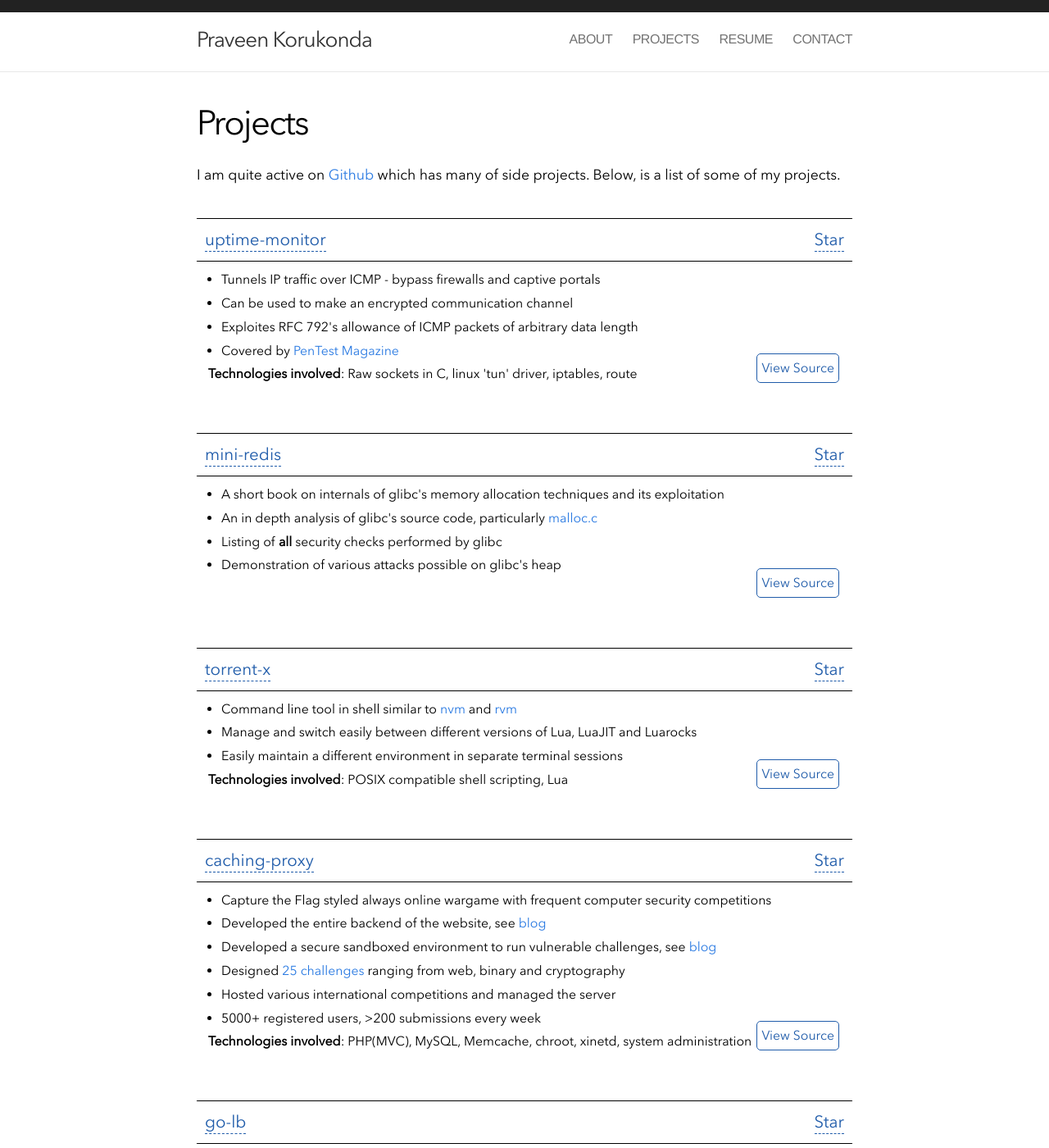
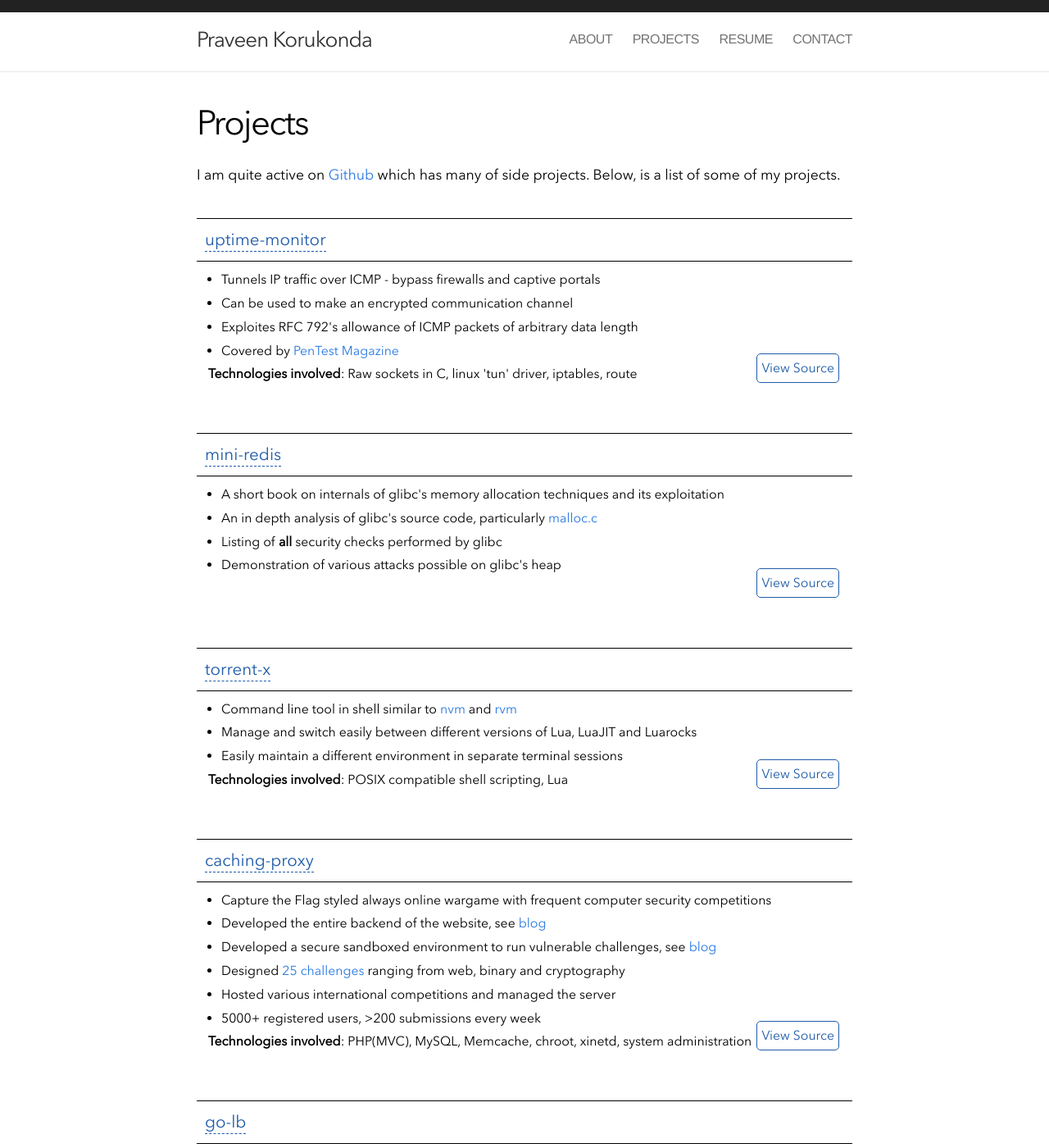
Before and after one commit to kpraveenkumar19/kpraveenkumar19.github.io, a Jekyll site: the page built from projects.html, in a window 1280 px wide and 1400 px high. Shown: the whole window at 82% size. Built offline with Jekyll 4.4.1, drawn with Linux system fonts in a browser that asks for light colours; nearby versions of some CDN libraries.

Commit message:
Update Projects

```diff
--- a/projects.html
+++ b/projects.html
@@ -14,15 +14,6 @@ title: Projects
       <div class="project">
         <div class="project-name">
           <a href = "{{ project.url }}">{{ project.name }}</a>
-          <span class="star-button">
-            {% if project.github %}
-              {% if project.github.user %}
-                <a class="github-button" href="https://github.com/{{ project.github.user }}/{{ project.github.repo }}" data-size="large" data-show-count="true" data-icon="octicon-star" aria-label="Star {{ project.github.user }}/{{ project.github.repo }} on GitHub">Star</a>
-              {% else %}
-                <a class="github-button" href="https://github.com/dhavalkapil/{{ project.github.repo }}" data-size="large" data-show-count="true" data-icon="octicon-star" aria-label="Star dhavalkapil/{{ project.github.repo }} on GitHub">Star</a>
-              {% endif %}
-            {% endif %}
-          </span>
         </div>
         <ul class="project-description">
           {% for line in project.description %}
```
